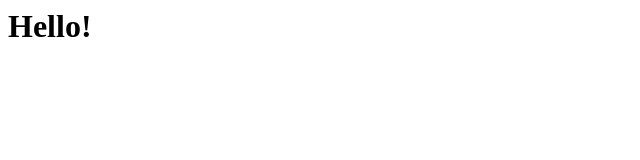
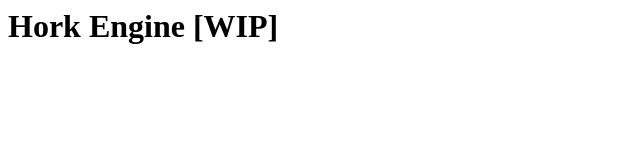
Before and after one commit to Hork-Engine/Hork-Docs, a plain HTML site: page index.html in a window 1280 px wide. Shown: the whole page, without its empty margins (0-640 px from the left). Drawn offline with Linux system fonts and the light colour scheme.

Commit message:
Update index.html

```diff
--- a/index.html
+++ b/index.html
@@ -1 +1 @@
-<h1>Hello!</h1>
+<h1>Hork Engine [WIP]</h1>
```
